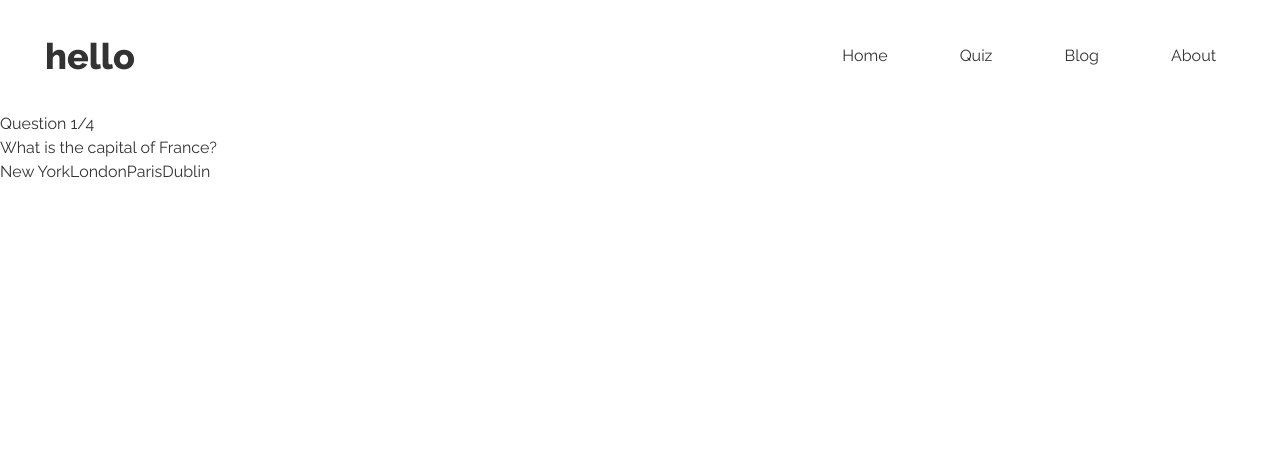
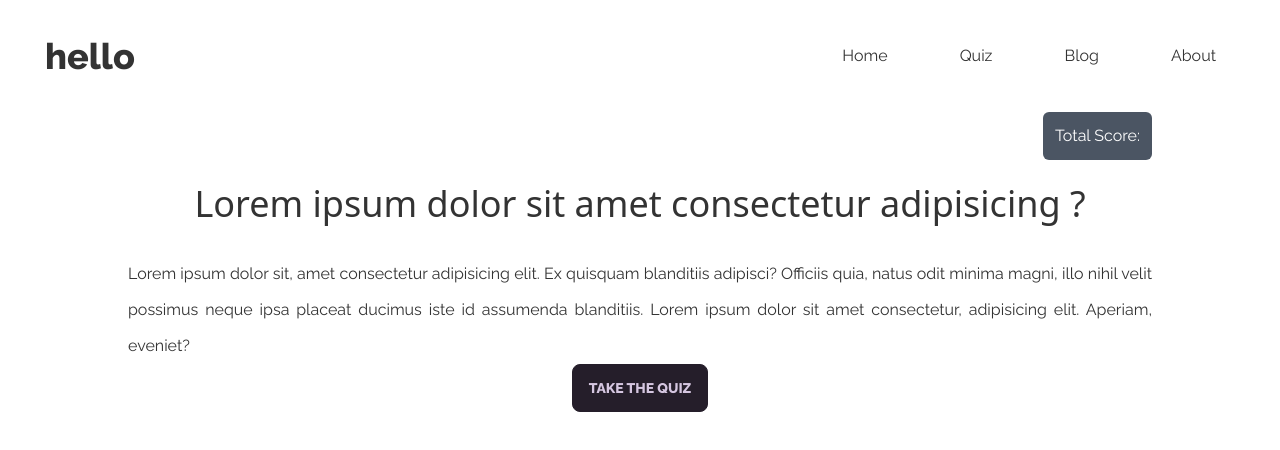
Before and after one commit to AnikKDev/nasa-web-app, a React (Create React App) app: page /quiz in a window 1280 px wide. Shown: the top 450 px of the page. Built offline with nearby package versions, Linux system fonts and the light colour scheme.

Commit message:
complete quiz section

```diff
--- a/package.json
+++ b/package.json
@@ -13,6 +13,7 @@
     "react-dom": "^18.2.0",
     "react-router-dom": "^6.4.0",
     "react-scripts": "5.0.1",
+    "sweetalert": "^2.1.2",
     "swiper": "^8.4.2",
     "web-vitals": "^2.1.4"
   },
--- a/src/App.js
+++ b/src/App.js
@@ -5,6 +5,7 @@ import './App.css';
 import AOS from 'aos';
 import 'aos/dist/aos.css';
 import Quiz from "./Pages/Quiz/Quiz";
+import QuizContent from "./Pages/Quiz/QuizContent";
 function App() {
   AOS.init();
   return (
@@ -12,7 +13,8 @@ function App() {
       <Header />
       <Routes>
         <Route path="/" element={<Home />} />
-        <Route path="/quiz" element={<Quiz />} />
+        <Route path="/quiz" element={<QuizContent />} />
+        {/* <Route path="/"/> */}
       </Routes>
     </div>
   );
--- /dev/null
+++ b/src/Pages/BlogPage/ReadBlog.js
@@ -0,0 +1,11 @@
+import React from 'react';
+
+const ReadBlog = () => {
+    return (
+        <div>
+
+        </div>
+    );
+};
+
+export default ReadBlog;
--- a/src/Pages/Home/BlogsCard.js
+++ b/src/Pages/Home/BlogsCard.js
@@ -10,7 +10,7 @@ const BlogsCard = ({ bgColor, color, source }) => {
             <div className={`card-body ${bgColor} ${color}`}>
                 <h2 className="card-title">MEOWWW!!!</h2>
                 <div className='my-2'>
-                    <p className='leading-7'>Click the button to listen on Spotiwhy app. Lorem ipsum dolor sit amet consectetur adipisicing elit. Voluptas eius autem aliquam unde cumque. Animi omnis nam tenetur ab. Inventore... <span className='font-bold'>Read more</span></p>
+                    <p className='leading-7'>Click the button to listen on Spotiwhy app. Lorem ipsum dolor sit amet consectetur adipisicing elit. Voluptas eius autem aliquam unde cumque. Animi omnis nam tenetur ab. Inventore... <span className='font-bold cursor-pointer underline'>Read more</span></p>
                 </div>
 
             </div>
--- /dev/null
+++ b/src/Pages/Quiz/Quiz.css
@@ -0,0 +1,8 @@
+.modal-bg-image {
+    background-image: url('https://images.unsplash.com/photo-1531283166268-3694bec44b88?ixlib=rb-1.2.1&ixid=MnwxMjA3fDB8MHxwaG90by1wYWdlfHx8fGVufDB8fHx8&auto=format&fit=crop&w=387&q=80');
+    background-repeat: no-repeat;
+    background-position: center;
+    background-size: cover;
+    background-color: rgba(0, 0, 0, 0.558);
+    background-blend-mode: darken;
+}
--- a/src/Pages/Quiz/Quiz.js
+++ b/src/Pages/Quiz/Quiz.js
@@ -1,6 +1,7 @@
 import React from 'react';
 import { useState } from 'react';
-
+import swal from 'sweetalert';
+import './Quiz.css';
 const Quiz = () => {
     const questions = [
         {
@@ -62,30 +63,46 @@ const Quiz = () => {
             localStorage.setItem('quizScore', score)
             alert('done')
         }
-    }
+    };
     return (
         <div>
+
             {
-                showScore ? (<div className='score-section'>You scored {score} out of {questions.length}</div>)
+                showScore ? (<div className='flex justify-center items-center flex-col h-72 score-section'>
+
+                    <h2 className='text-3xl my-6'> You scored {score} out of {questions.length}</h2>
+                    <p><small>Please refresh the page to take the quiz againn *</small></p>
+                </div>)
                     :
-                    (<>
-                        <div className='question-section'>
-                            <div className='question-count'>
-                                <span>Question {currentQuestion + 1}</span>/{questions.length}
+                    (<div className=' grid grid-cols-2'>
+                        <div className='modal-bg-image text-white p-6 leading-7'>
+                            <h3 className="text-2xl">What meow meow?</h3>
+                            <p className='mt-6 leading-7'>Lorem ipsum dolor sit, amet consectetur adipisicing elit. Impedit voluptas ratione, nobis odio recusandae vero.</p>
+                            <h3 className="text-2xl">What meow meow?</h3>
+                            <p className='mt-6 leading-7'>Lorem ipsum dolor sit, amet consectetur adipisicing elit. Impedit voluptas ratione, nobis odio recusandae vero.</p>
+                            <h3 className="text-2xl">What meow meow?</h3>
+                            <p className='mt-6 leading-7'>Lorem ipsum dolor sit, amet consectetur adipisicing elit. Impedit voluptas ratione, nobis odio recusandae vero.</p>
                         </div>
-                            <div className='question-text'>
+                        <div className='w-4/5 mx-auto p-6'>
+                            <div className='question-section mb-16 flex items-center'>
+                                <div>
+                                    <div className='question-count text-3xl'>
+                                        <span className=''>Question {currentQuestion + 1}</span>/{questions.length}
+                                    </div>
+                                    <div className='question-text text-2xl mt-10'>
                                         {questions[currentQuestion]?.questionText}
+                                    </div>
                                 </div>
                             </div>
                             <div className='answer-section'>
                                 {
                                     questions[currentQuestion].answerOptions.map((answers, index) => (
-                                    <button onClick={() => handleAnswerClick(answers.isCorrect)} key={index}>{answers.answerText}</button>
+                                        <button className='block border-2 border-black text-black hover:bg-black hover:text-white transition-all w-full my-4 p-2 rounded-md' onClick={() => handleAnswerClick(answers.isCorrect)} key={index}>{answers.answerText}</button>
                                     ))
                                 }
-
                             </div>
-                    </>)
+                        </div>
+                    </div>)
             }
         </div>
     );
--- /dev/null
+++ b/src/Pages/Quiz/QuizContent.css
@@ -0,0 +1,3 @@
+.modal-box {
+    width: 100rem !important;
+}
--- /dev/null
+++ b/src/Pages/Quiz/QuizContent.js
@@ -0,0 +1,37 @@
+import React from 'react';
+import Quiz from '../Quiz/Quiz';
+const QuizContent = () => {
+    const scoreFromStorage = localStorage.getItem('quizScore');
+    return (
+        <div className='w-4/5 text-justify mx-auto'>
+            {/* quiz content container */}
+            <div>
+                <div className='flex justify-end mb-6'>
+                    <p className='border-3 border-gray-700 bg-gray-600 text-white p-3 rounded-md'>Total Score: <span className='font-bold'>{scoreFromStorage}</span></p>
+                </div>
+                <div>
+                    <h1 className='text-4xl text-center mb-8 text-bold font-sans'>Lorem ipsum dolor sit amet consectetur adipisicing ?</h1>
+
+                    <p className='leading-9'>Lorem ipsum dolor sit, amet consectetur adipisicing elit. Ex quisquam blanditiis adipisci? Officiis quia, natus odit minima magni, illo nihil velit possimus neque ipsa placeat ducimus iste id assumenda blanditiis. Lorem ipsum dolor sit amet consectetur, adipisicing elit. Aperiam, eveniet?</p>
+                </div>
+            </div>
+
+            {/* modal */}
+            <div className='flex justify-center'>
+                {/* modal opening button */}
+                <label htmlFor="my-modal-6" className="btn modal-button">Take the quiz</label>
+
+                {/* modal body */}
+                <input type="checkbox" id="my-modal-6" className="modal-toggle" />
+                <div className="modal ">
+                    <div style={{ "height": "600px" }} className="modal-box p-0 w-11/12 max-w-6xl">
+                        <label htmlFor="my-modal-6" className="btn btn-sm btn-circle absolute right-2 top-2">✕</label>
+                        <Quiz />
+                    </div>
+                </div>
+            </div>
+        </div>
+    );
+};
+
+export default QuizContent;
```
Also changed, not shown: 1 other file (tests, documents, lock files or other folders). Lines whose indentation alone changed are shown as unchanged.
